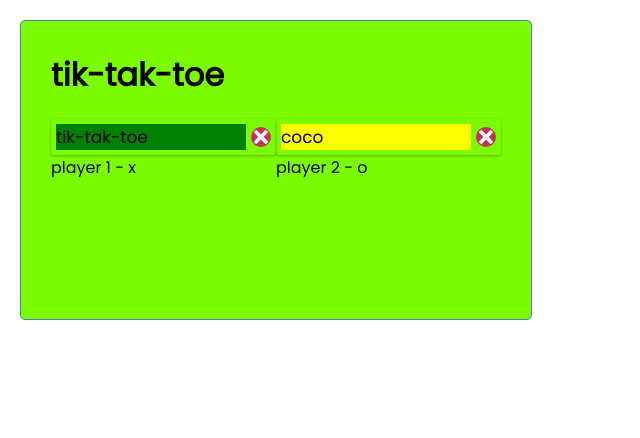
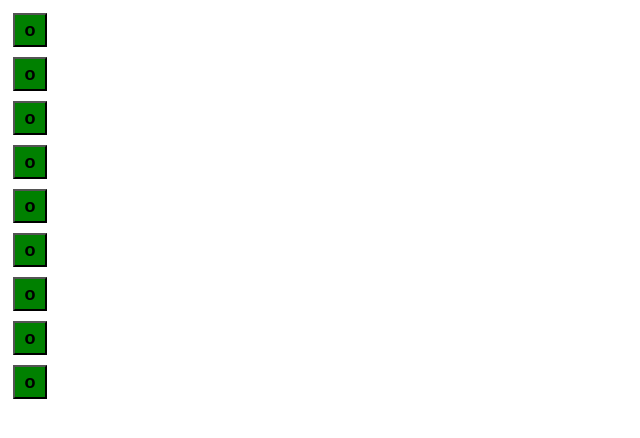
Before and after one commit to HAN20190621/sandbox, a React (Create React App) app: page /players in a window 1280 px wide. Shown: the top 438 px of the page, without its empty margins (0-640 px from the left). Built offline with nearby package versions, Linux system fonts and the light colour scheme.

Commit message:
Attaching Game

```diff
--- a/package.json
+++ b/package.json
@@ -14,7 +14,8 @@
     "react-dom": "17.0.2",
     "react-icons": "^4.2.0",
     "react-router-dom": "5.2.0",
-    "react-scripts": "^4.0.3"
+    "react-scripts": "^4.0.3",
+    "styled-components": "5.3.0"
   },
   "devDependencies": {
     "typescript": "3.8.3"
--- a/src/components/Board.jsx
+++ b/src/components/Board.jsx
@@ -1,5 +1,5 @@
-import React from 'react';
-import Square from '../shared/Square';
+import React from "react";
+import Square from "./Square";
 
 //  https://www.pluralsight.com/guides/applying-classes-conditionally-react
 const Board = (props) => {
@@ -10,10 +10,10 @@ const Board = (props) => {
   const { currPlayer } = props;
   const { jumpToInd } = props;
 
-  const winStyle = { color: currPlayer.colour, fontWeight: 'bold' };
+  const winStyle = { color: currPlayer.colour, fontWeight: "bold" };
   const normalStyle = {
-    color: 'black',
-    fontWeight: 'normal',
+    color: "black",
+    fontWeight: "normal"
   }; // , color:'black'
 
   function setWinStyle(index) {
@@ -72,4 +72,12 @@ const Board = (props) => {
   return <>{renderSquare()}</>;
 };
 
+Board.defaultProps = {
+  currPlayer: { currentColour: "green" },
+  squares: [0, 1, 2, 3, 4, 5, 6, 7, 8],
+  winners: ["x", "o", "x"],
+  selItems: [0, 1, 2, 3],
+  jumpToInd: true
+};
+
 export default Board;
--- a/src/components/Square.jsx
+++ b/src/components/Square.jsx
@@ -1,12 +1,12 @@
-import React from 'react';
-import PropTypes from 'prop-types';
+import React from "react";
+import PropTypes from "prop-types";
 
 const Square = ({ color, text, onClick }) => {
   return (
     <button
       className="square"
       key={text}
-      style={{ backgroundColor: color }}
+      style={{ ...styles.square, backgroundColor: color }}
       onClick={(event) => {
         onClick(event.target.innerHTML);
       }}
@@ -17,12 +17,28 @@ const Square = ({ color, text, onClick }) => {
 };
 
 Square.propTypes = {
-  value: PropTypes.string,
-  onClick: PropTypes.func,
+  color: PropTypes.string,
+  text: PropTypes.string,
+  onClick: PropTypes.func
 };
 
-Square.defaultValues = {
-  value: '0',
+Square.defaultProps = {
+  color: "green",
+  text: "o",
+  onClick: () => {}
+};
+
+const styles = {
+  square: {
+    backgroundColor: "#fff",
+    fontSize: "large",
+    fontWeight: "bold",
+    height: "34px",
+    width: "34px",
+    margin: "5px",
+    padding: "0",
+    textAlign: "center"
+  }
 };
 
 export default Square;
--- a/src/index.js
+++ b/src/index.js
@@ -1,12 +1,14 @@
 import React from "react";
 import ReactDOM from "react-dom";
 
-import App from "./App";
+//import App from "./App";
+
+import Board from "./components/Board";
 
 const rootElement = document.getElementById("root");
 ReactDOM.render(
   <React.StrictMode>
-    <App />
+    <Board />
   </React.StrictMode>,
   rootElement
 );
--- a/src/styles.css
+++ b/src/styles.css
@@ -1,4 +1,4 @@
-@import url('https://fonts.googleapis.com/css2?family=Poppins:wght@300;400&display=swap');
+@import url("https://fonts.googleapis.com/css2?family=Poppins:wght@300;400&display=swap");
 
 * {
   box-sizing: border-box;
@@ -7,7 +7,7 @@
 }
 
 body {
-  font-family: 'Poppins', sans-serif;
+  font-family: "Poppins", sans-serif;
 }
 
 /* .square {
@@ -170,3 +170,19 @@ footer {
 .form-control label {
   display: block;
 }
+
+.sh {
+  height: 10px;
+  width: 162px;
+  background-color: green;
+  border-width: 10px;
+  border-color: red;
+}
+
+.sv {
+  height: 10px;
+  width: 162px;
+  background-color: green;
+  border-width: 10px;
+  border-color: red;
+}
```
Also changed, not shown: src/components/Game.jsx (+84 -84 lines).
